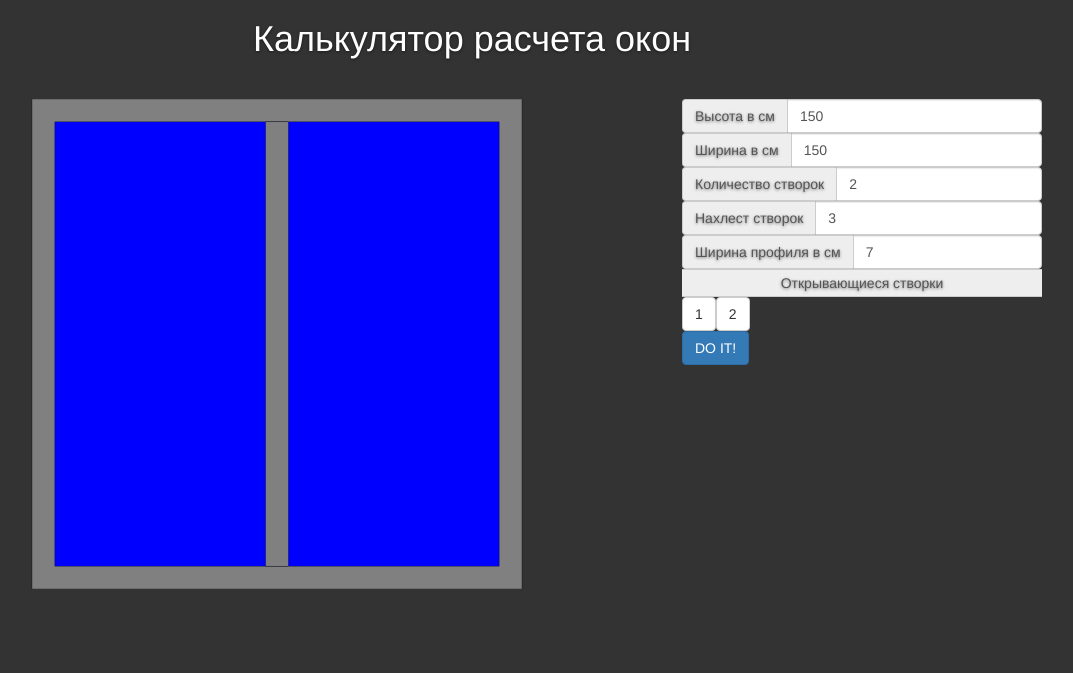
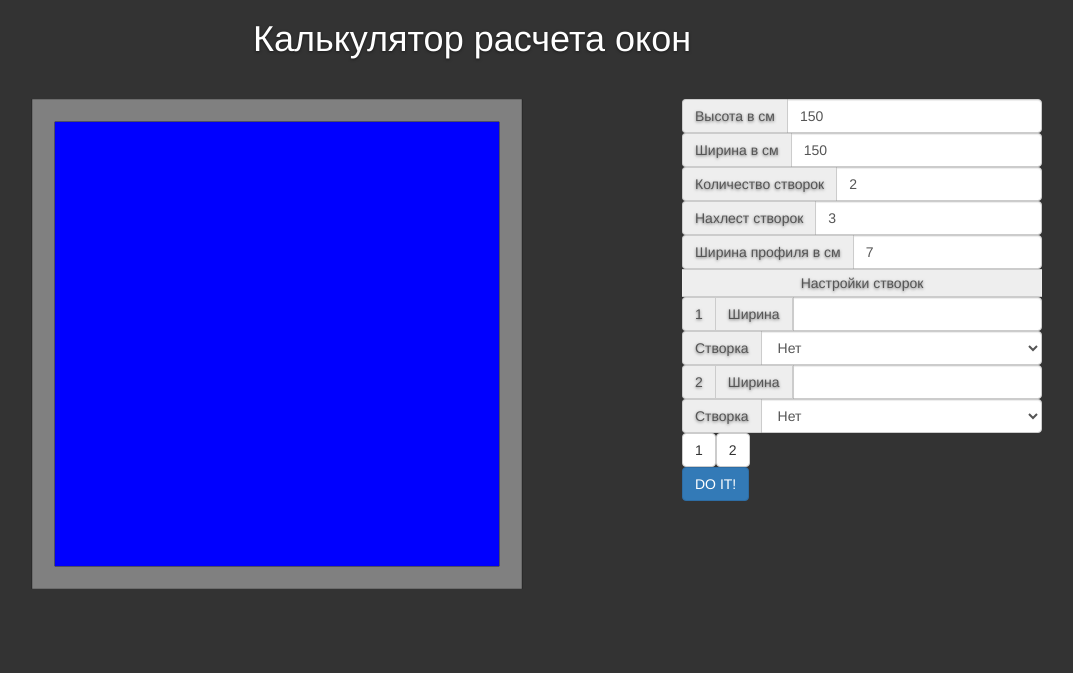
Before and after one commit to marsdotcom/wood05, a PHP site: page /windows.php in a window 1280 px wide. Shown: the part 51-724 px from the top of the page, without its empty margins (168-1241 px from the left). Run offline with PHP 8.4, Linux system fonts and the light colour scheme; some libraries are stand-ins or nearby versions.

Commit message:
some improvements in the windows

```diff
--- a/auth.php
+++ b/auth.php
@@ -80,3 +80,5 @@ if (isset($_POST['login'])) {
 
 
 <?php  include  "foot.php"; ?>
+
+</body></html>
--- a/script.js
+++ b/script.js
@@ -24,8 +24,6 @@ function doDraw(){
 		rect.setAttribute("fill", color);
 		return rect;
 	}
-
-
 
 
 	var
@@ -75,6 +73,7 @@ function doDraw(){
 		R.onmousemove = mouseover;
 		R.onmouseout  = mouseout;
 		R.onmousedown = mousedown;
+		R.name = i;
 		canva.appendChild(R);
 	}
 
@@ -82,7 +81,9 @@ function doDraw(){
 	var buttons = buttoncount.getElementsByClassName("btn-primary");
 
 	for (var i = 0; i < buttons.length; i++) {
+
 		var n = parseInt(buttons[i].innerHTML)-1;
+
 		canva.appendChild(createRect(x0+(b+d)*n+b-la,
 			y1+b-la,
 			d+2*la,
@@ -100,23 +101,7 @@ function doDraw(){
 	SaveCookie();
 
 
-	function mouseover(event)
-	{
-		event.target.setAttribute("fill", "#72A27E");
-	}
-
-	function mouseout(event)
-	{
-		event.target.setAttribute("fill", "grey");
-	}
-
-	function mousedown(event){
-
-		var e = event.target.getAttribute("x");
-		var log = document.getElementById("log");
-		log.innerHTML = e;
-
-	}
+	drawWindow(generateScript());
 
 }
 
@@ -129,14 +114,35 @@ function createButtons(count){
 	if (count < 1) return;
 	var buttoncount = document.getElementById("buttoncount");
 	var button = buttoncount.getElementsByTagName("button")[0].cloneNode(false);
+
 	while (buttoncount.lastChild){
 		buttoncount.removeChild(buttoncount.lastChild);
 	}
+
 	for (var i = 0; i < count; i++) {
 		var newbutton = buttoncount.appendChild(button.cloneNode(false));
 		newbutton.innerHTML = i+1;
 		newbutton.onclick = click;
 	}
+
+	//============================================================//
+
+	var divcount = document.getElementById("setting");
+	var div = divcount.getElementsByClassName("setting")[0].cloneNode(true);
+
+	while (divcount.lastChild) {
+
+		divcount.removeChild(divcount.lastChild);
+	}
+
+	for (var i=0;i<count;i++){
+
+		var newdiv = divcount.appendChild(div.cloneNode(true));
+		newdiv.getElementsByClassName("number")[0].innerHTML = i+1;
+
+	}
+
+
 
 }
 
@@ -171,6 +177,7 @@ function getCookie(cname) {
 			return c.substring(name.length, c.length);
 		}
 	}
+
 	return "";
 }
 
@@ -221,3 +228,48 @@ if (input != null) input.onchange = change;
 
 createButtons(input.value);
 doDraw();
+
+
+
+function generateScript(subscipt=""){
+
+	var arr = [];
+
+	arr.push(parseInt(height.value));
+	arr.push(parseInt(width.value));
+	arr.push(parseInt(batten.value));
+	arr.push(parseInt(lapping.value));
+	arr.push(parseInt(count.value));			// 4
+
+	for (var i=0;i<arr[4];i++){
+
+		arr.push("0");
+
+	}
+
+	if (subscipt == ""){
+
+		var x = (arr[1]-(1+arr[4])*arr[2])/arr[4]+arr[2];
+
+		for (i=1;i<arr[4];i++){
+
+			arr.push(x);
+			x = x*2;
+
+		}
+
+		return arr.join(':');
+	}else {
+
+		return arr.join(':')+subscipt;
+	}
+
+}
+
+
+
+function drawWindow(script) {
+
+	var a = script.split(':');
+
+}
--- a/user.php
+++ b/user.php
@@ -2,7 +2,7 @@
 
 	<div class="col-sm-6 col-sm-offset-3">
 
-		<p> Тут можно изменить свои данные, пароль, почту или вообще удалить регистрацию </p>
+		<p> Тут можно изменить свои данные, имя, почту или вообще удалить регистрацию </p>
 
 		<div>
 
--- a/windows.php
+++ b/windows.php
@@ -39,7 +39,40 @@
         </div>
 
         <div class="input-group input-group-md">
-                <span id="log" class="input-group-addon myspan">Открывающиеся створки</span>
+          <span id="log" class="input-group-addon myspan">Настройки створок</span>
+        </div>
+
+        <div id="setting">
+
+          <div class="setting">
+
+            <div class="input-group">
+              <span class="input-group-addon number">
+                1
+              </span>
+              <span class="input-group-addon">
+                Ширина
+              </span>
+              <input type="number" class="form-control">
+            </div>
+
+            <div class="input-group">
+              <span class="input-group-addon">
+                Створка
+              </span>
+
+              <select class="form-control">
+                <option value="0">Нет</option>
+                <option value="1">Влево</option>
+                <option value="2">Вправо</option>
+                <option value="3">Влево+Откидной</option>
+                <option value="4">Вправо+Откидной</option>
+              </select>
+
+            </div>
+
+          </div>
+
         </div>
 
         <div class="input-group input-group-md" id="buttoncount">
```
Also changed, not shown: inter.php (+12 -0 lines), windows.js (added). Lines whose indentation alone changed are shown as unchanged.
